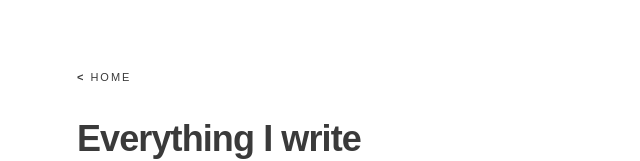
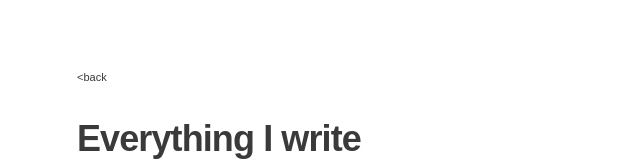
Before and after one commit to kaustubhkislay/website, a Next.js app: page /writing in a window 1280 px wide. Shown: the top 161 px of the page, without its empty margins (267-907 px from the left). Built offline with nearby package versions, Linux system fonts and the light colour scheme; a web font is replaced by a local one.

Commit message:
Use a lowercase back link on the writing index

```diff
--- a/src/app/writing/page.tsx
+++ b/src/app/writing/page.tsx
@@ -13,9 +13,9 @@ export default function WritingPage() {
     <main className="mx-auto max-w-[640px] px-6 pt-16 pb-12">
       <Link
         href="/"
-        className="font-sans text-[11px] uppercase tracking-[0.18em] text-text hover:text-text-faint transition-colors"
+        className="font-sans text-[11px] text-text hover:text-text-faint transition-colors"
       >
-        <span className="font-bold">{"<"}</span> Home
+        &lt;back
       </Link>
 
       <h1 className="mt-8 text-3xl sm:text-4xl font-bold tracking-tight leading-[1.05] text-text">
```
